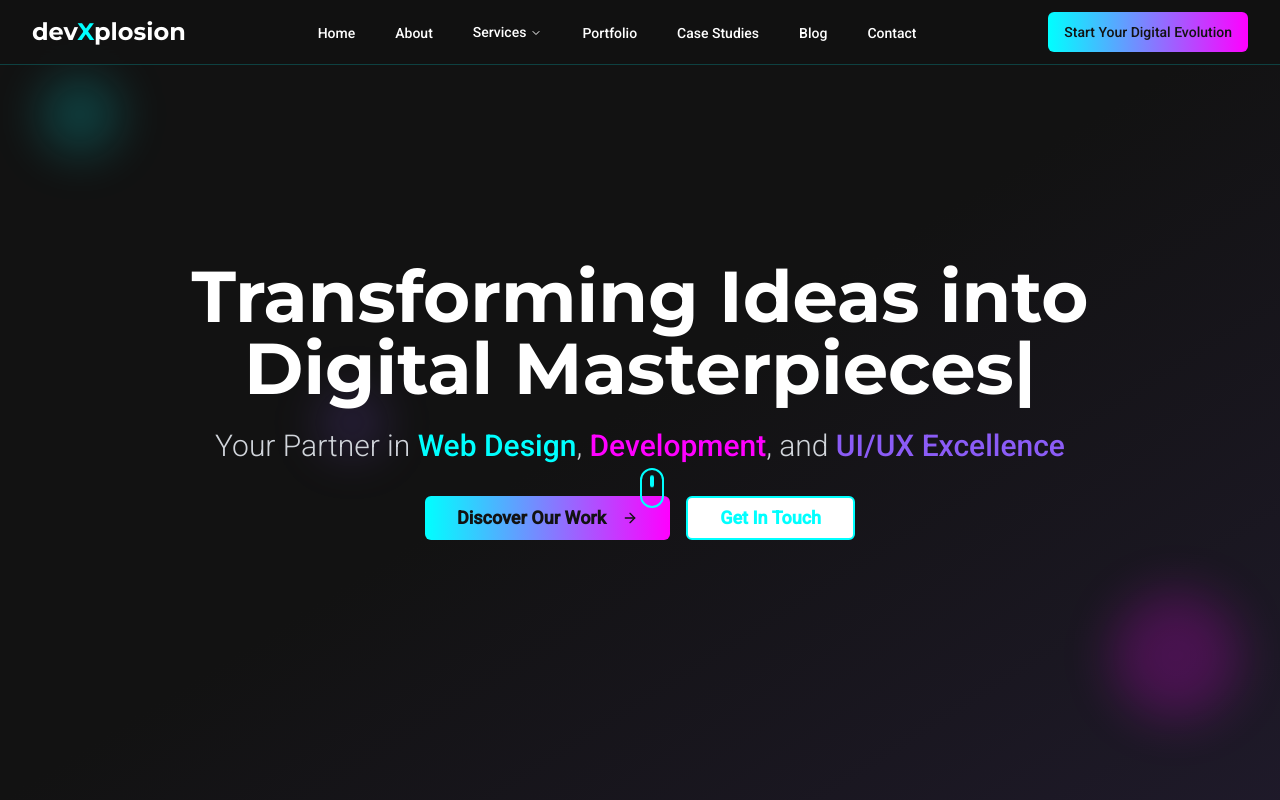
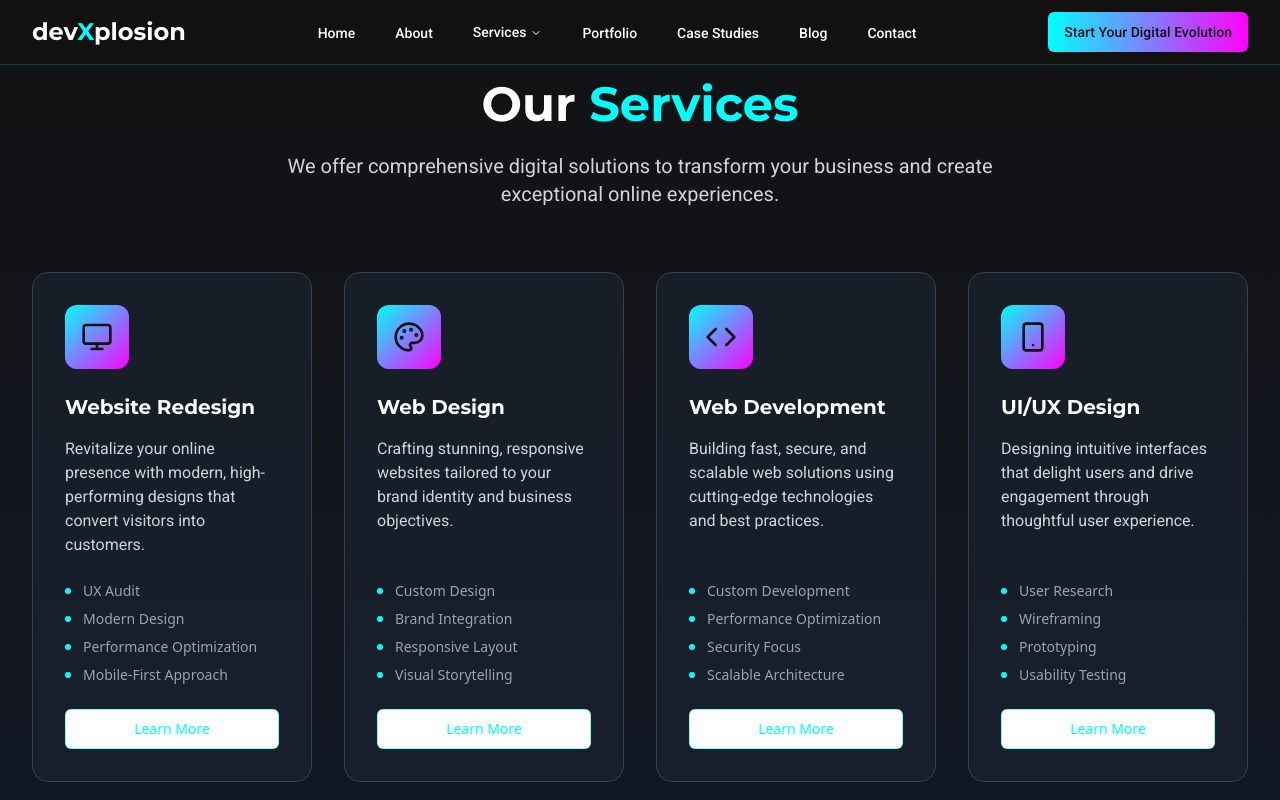
Before and after one commit to akshay1332/digital-ignition-masterpiece, a React (Vite) app: page / in a window 1280 px wide. Shown: the top 800 px of the page. Built offline with nearby package versions, Linux system fonts and the light colour scheme.

Commit message:
Remove hero section
Removes the hero section from the home page.

```diff
--- a/src/pages/Index.tsx
+++ b/src/pages/Index.tsx
@@ -1,6 +1,5 @@
 
 import Navigation from '@/components/Navigation';
-import Hero from '@/components/Hero';
 import Services from '@/components/Services';
 import Portfolio from '@/components/Portfolio';
 import Testimonials from '@/components/Testimonials';
@@ -11,7 +10,6 @@ const Index = () => {
   return (
     <div className="min-h-screen bg-dark">
       <Navigation />
-      <Hero />
       <Services />
       <Portfolio />
       <Testimonials />
```
